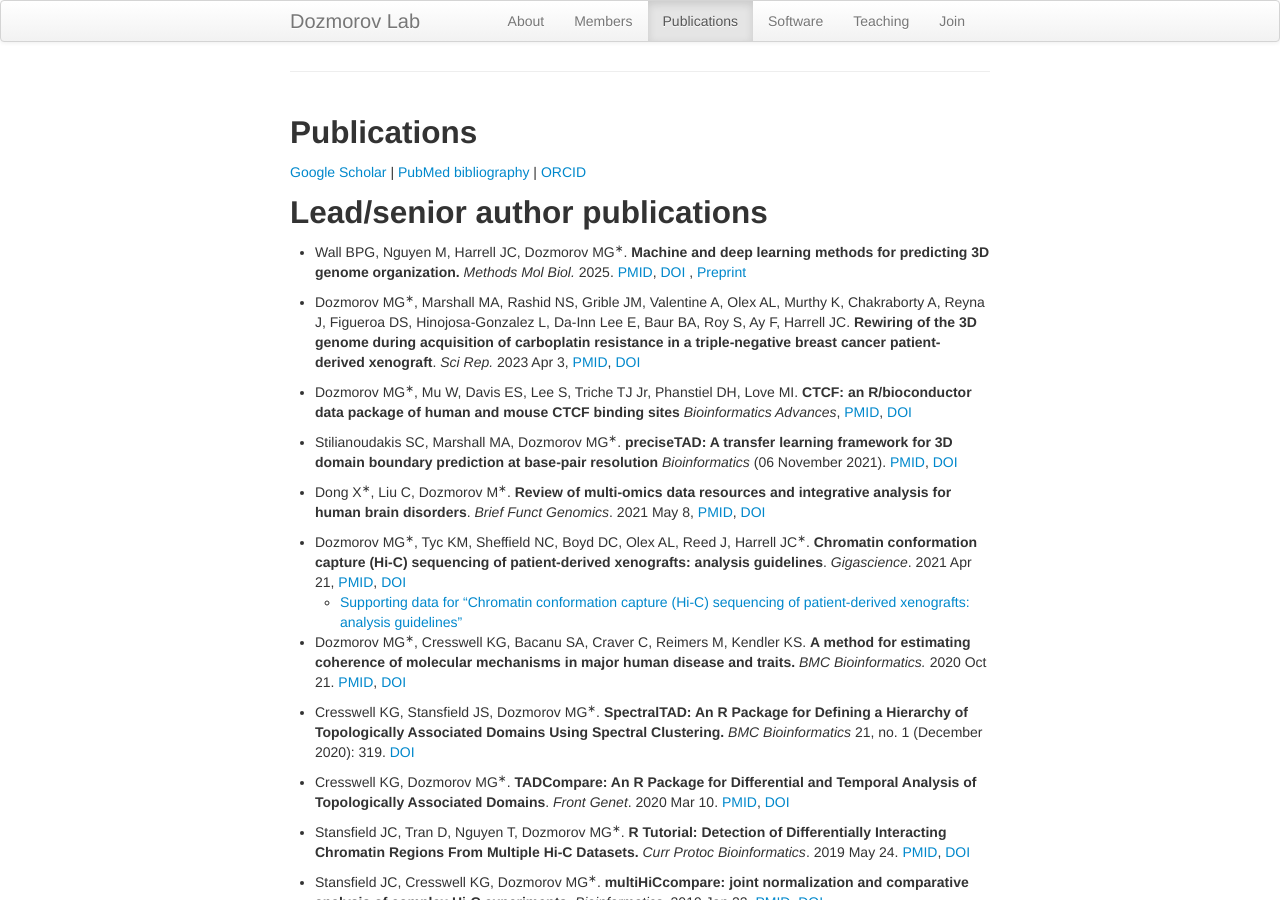
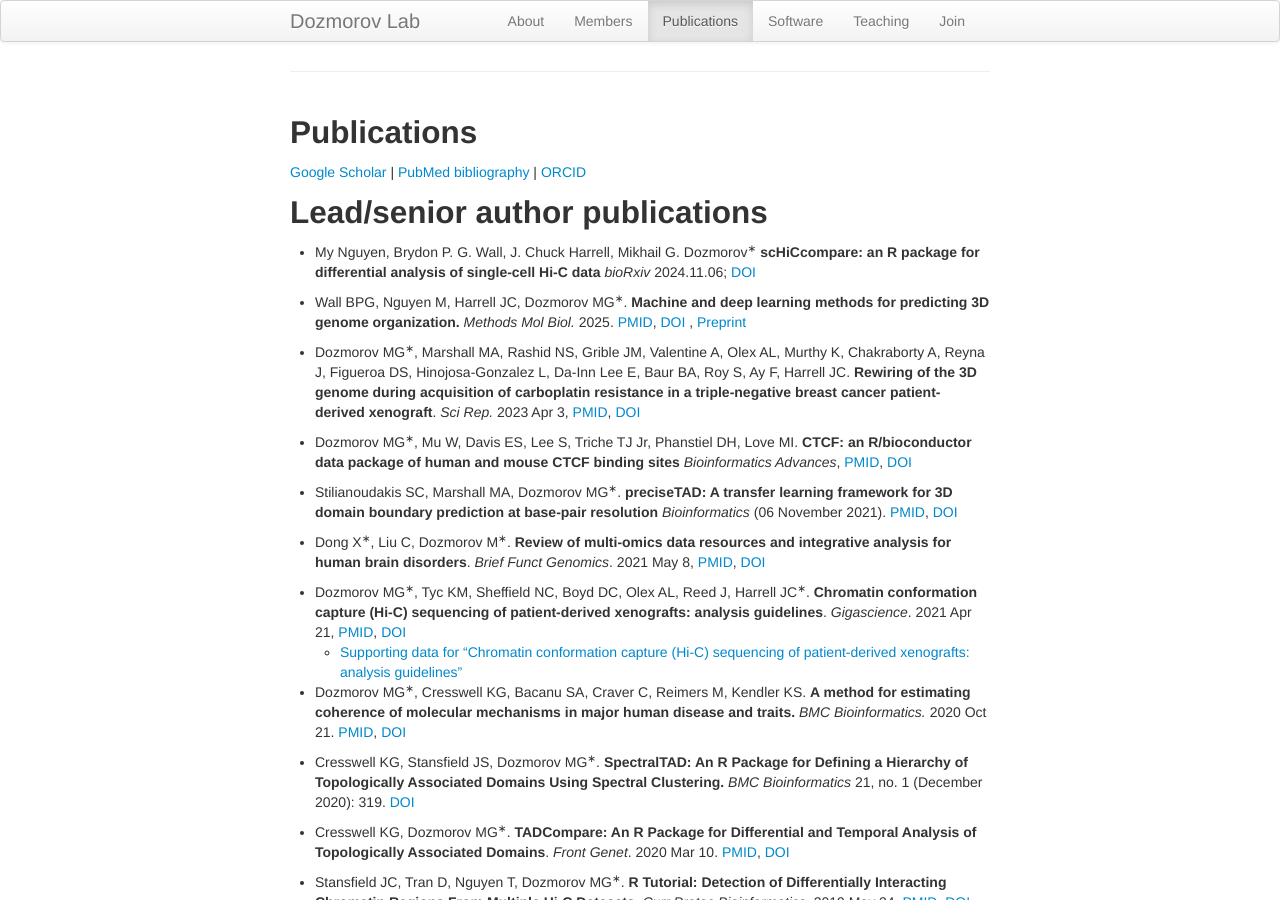
Before and after one commit to dozmorovlab/dozmorovlab.github.io, a Jekyll site: the page built from 02-pubs.md, in a window 1280 px wide and 900 px high. Built offline with Jekyll 4.4.1, drawn with Linux system fonts in a browser that asks for light colours; comment, search, counter and statistics services are not loaded.

Commit message:
Add https://github.com/dozmorovlab/scHiCcompare

```diff
--- a/02-pubs.md
+++ b/02-pubs.md
@@ -15,6 +15,8 @@ permalink: "publications.html"
 [ORCID](https://orcid.org/0000-0002-0086-8358)
 
 ## Lead/senior author publications
+
+- My Nguyen, Brydon P. G. Wall, J. Chuck Harrell, Mikhail G. Dozmorov<sup>&lowast;</sup> **scHiCcompare: an R package for differential analysis of single-cell Hi-C data** _bioRxiv_ 2024.11.06; [DOI](https://doi.org/10.1101/2024.11.06.622369)
 
 - Wall BPG, Nguyen M, Harrell JC, Dozmorov MG<sup>&lowast;</sup>. **Machine and deep learning methods for predicting 3D genome organization.** _Methods Mol Biol._ 2025. [PMID](https://www.ncbi.nlm.nih.gov/pubmed/39283464), [DOI](https://doi.org/10.1007/978-1-0716-4136-1_22) <span data-badge-type="4" data-doi="10.1007/978-1-0716-4136-1_22" data-hide-no-mentions="true" class="altmetric-embed">, [Preprint](https://arxiv.org/abs/2403.03231)
 
```
Also changed, not shown: 04-software.md (+2 -0 lines).
